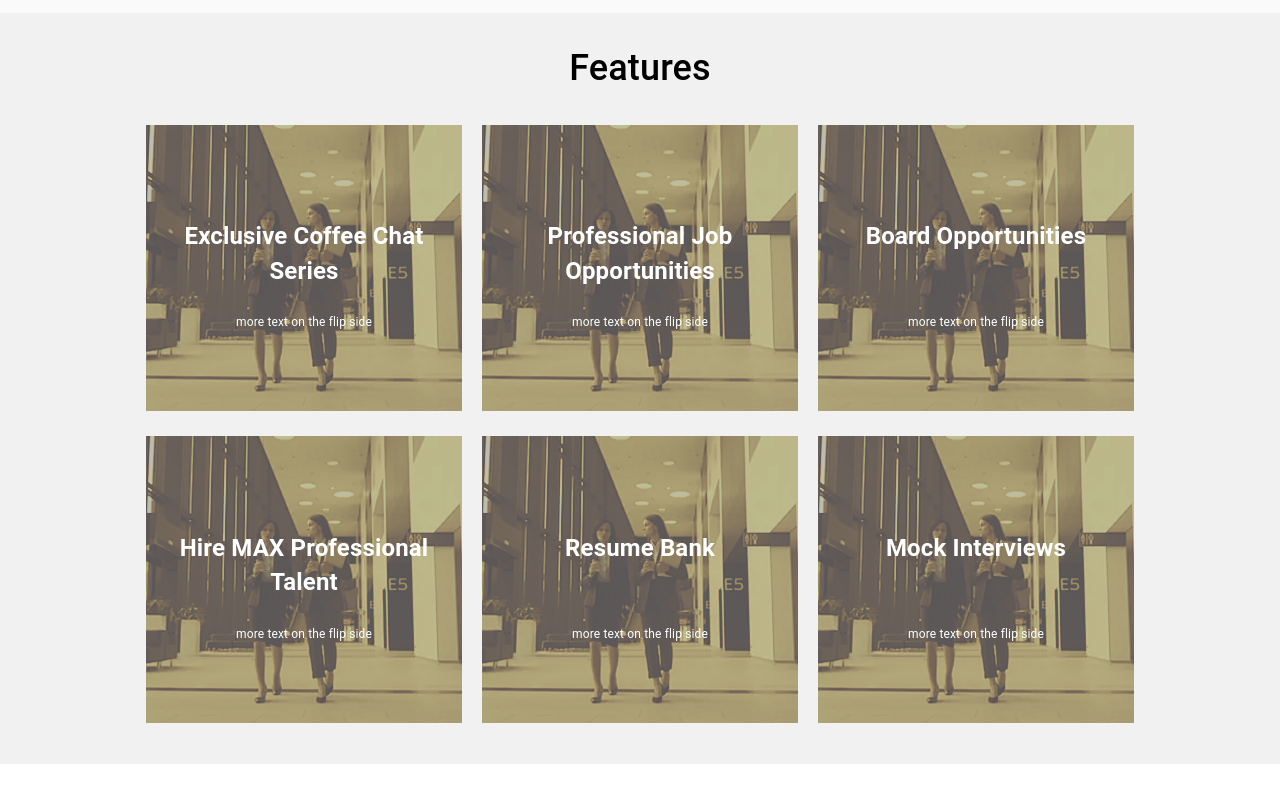
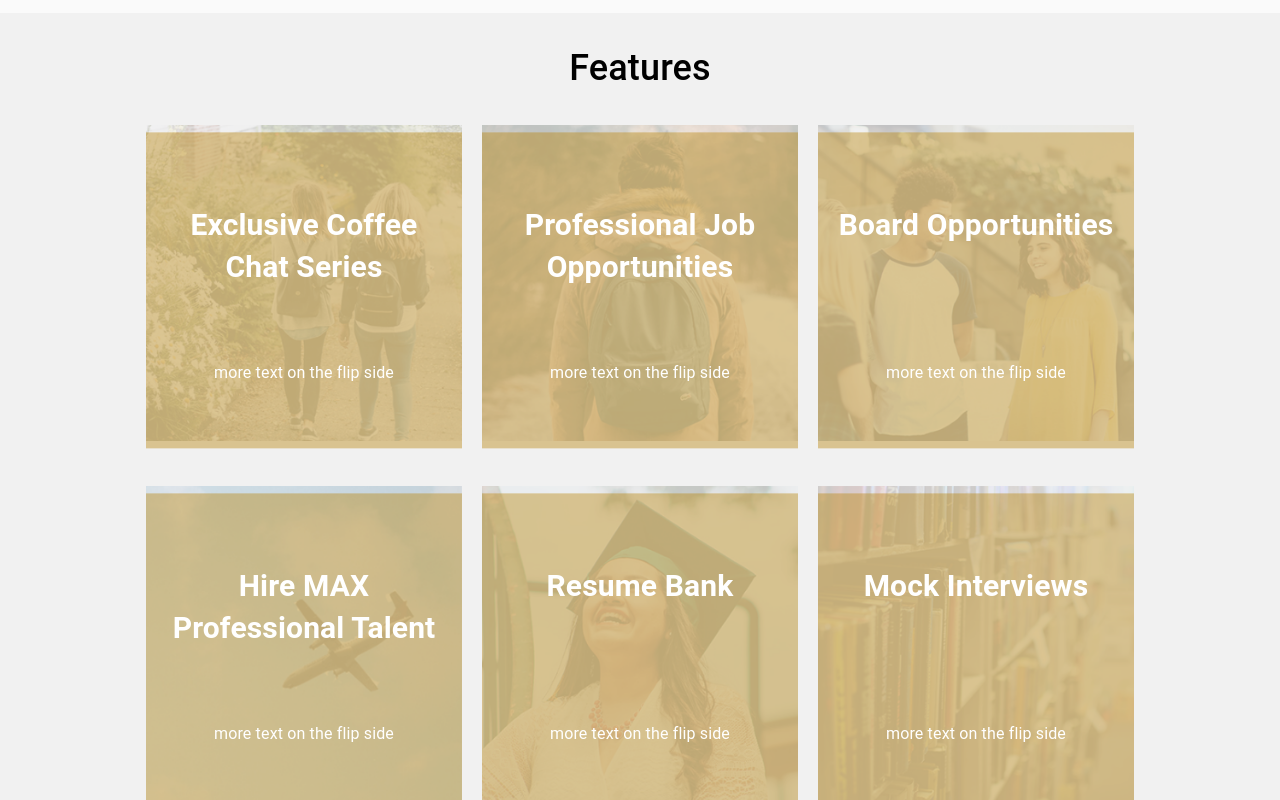
Before and after one commit to maxgala/aspire-frontend, a React (Create React App) app: page / in a window 1280 px wide. Shown: the part 1240-2040 px from the top of the page. Built offline with nearby package versions, Linux system fonts and the light colour scheme.

Commit message:
Updated style of feature cards.

```diff
--- a/src/Components/LandingPage/FeatureCard.js
+++ b/src/Components/LandingPage/FeatureCard.js
@@ -2,6 +2,13 @@
 import ReactCardFlip from 'react-card-flip';
 import CardFront from "../Images/feature_card_front.png";
 import CardBack from "../Images/feature_card_back.png";
+import image1 from "../Images/features/image1.png";
+import image2 from "../Images/features/image2.png";
+import image3 from "../Images/features/image3.png";
+import image4 from "../Images/features/image4.png";
+import image5 from "../Images/features/image5.png";
+import image6 from "../Images/features/image6.png";
+import tint from "../Images/features/tint.png";
 import {makeStyles} from "@material-ui/core/styles";
 
 const useStyles = makeStyles(theme => ({
@@ -12,19 +19,21 @@
   },
   front_text: {
     position: 'absolute',
-    marginTop: '30%',
-    fontSize: '24px',
+    marginTop: '25%',
+    fontSize: '30px',
     width: '100%',
     paddingLeft: '20px',
     paddingRight: '20px',
     color: 'white',
+    zIndex: '100',
   },
   small_text: {
     position: 'absolute',
-    marginTop: '60%',
-    fontSize: '12px',
+    marginTop: '75%',
+    fontSize: '16px',
     width: '100%',
     color: 'white',
+    zIndex: '100',
   },
   back_text: {
     position: 'absolute',
@@ -35,7 +44,7 @@
     paddingLeft: '15px',
     paddingRight: '15px',
     color: 'black',
-  },
+  }
 }));
 
 function withMyHook(Component){
@@ -49,7 +58,8 @@
   constructor(props) {
     super(props);
     this.state = {
-      isFlipped: false
+      isFlipped: false,
+      images: [image1, image2, image3, image4, image5, image6]
     };
     this.handleClick = this.handleClick.bind(this);
   }
@@ -66,12 +76,13 @@
         <div className={classes.image} onClick={this.handleClick}>
           <h2 className={classes.front_text}>{this.props.front_text}</h2>
           <p className={classes.small_text}>more text on the flip side</p>
-          <img style={{width: '100%', height: '100%'}} src={CardFront} alt="Front of feature card"/>
+          <img style={{width: '100%', height: '100%', opacity: '1'}} src={this.state.images[this.props.card_number - 1]} alt="Front of feature card"/>
+          <img style={{width: '100%', height: '100%', transform: 'translate(0%, -104%)', opacity: '0.4', marginBottom: '-100%'}} src={tint} alt="Tint on front of feature card"/>
         </div>
 
         <div className={classes.image} onClick={this.handleClick}>
           <p className={classes.back_text}>{this.props.back_text}</p>
-          <img style={{width: '100%', height: '100%'}} src={CardBack} alt="Back of feature card"/>
+          <img style={{width: '100%', height: '100%'}} src={this.state.images[this.props.card_number - 1]} alt="Back of feature card"/>
         </div>
       </ReactCardFlip>
     )
--- a/src/Components/LandingPage/Features.js
+++ b/src/Components/LandingPage/Features.js
@@ -52,6 +52,7 @@
             <FeatureCard
               front_text="Exclusive Coffee Chat Series"
               back_text="Schedule an exclusive meeting with a high performing, accomplished Senior Executive to help guide, mentor, and assist in shaping your career."
+              card_number={1}
             />
           </Grid>
           <Grid
@@ -64,6 +65,7 @@
             <FeatureCard
               front_text="Professional Job Opportunities"
               back_text="Employers are eager to hire from the talented individuals in the MAX Network. Apply to job opportunities posted directly from a MAX Aspire member."
+              card_number={2}
             />
           </Grid>
           <Grid
@@ -76,6 +78,7 @@
             <FeatureCard
               front_text="Board Opportunities"
               back_text="As MAX grows and is recognized for its talent, Board opportunities become available. Apply to opportunities to serve on a Board of Directors!"
+              card_number={3}
             />
           </Grid>
           <Grid
@@ -88,6 +91,7 @@
             <FeatureCard
               front_text="Hire MAX Professional Talent"
               back_text="Are you looking to hire exceptional aspiring professionals from the MAX Network? Post a job on MAX Aspire so you can hire great talent!"
+              card_number={4}
             />
           </Grid>
           <Grid
@@ -100,6 +104,7 @@
             <FeatureCard
               front_text="Resume Bank"
               back_text="Senior Executives have access to all resumes of the Aspiring Professionals who sign up. You may magically be contacted regarding a potential match for a listed or unlisted role."
+              card_number={5}
             />
           </Grid>
           <Grid
@@ -112,6 +117,7 @@
             <FeatureCard
               front_text="Mock Interviews"
               back_text="Ace your next interview by being well prepared through MAX Aspire’s Mock Interviews. Book an interview and get that dream job you have been preparing for!"
+              card_number={6}
             />
           </Grid>
         </Grid>
```
Also changed, not shown: src/Components/Images/features/tint.png.
